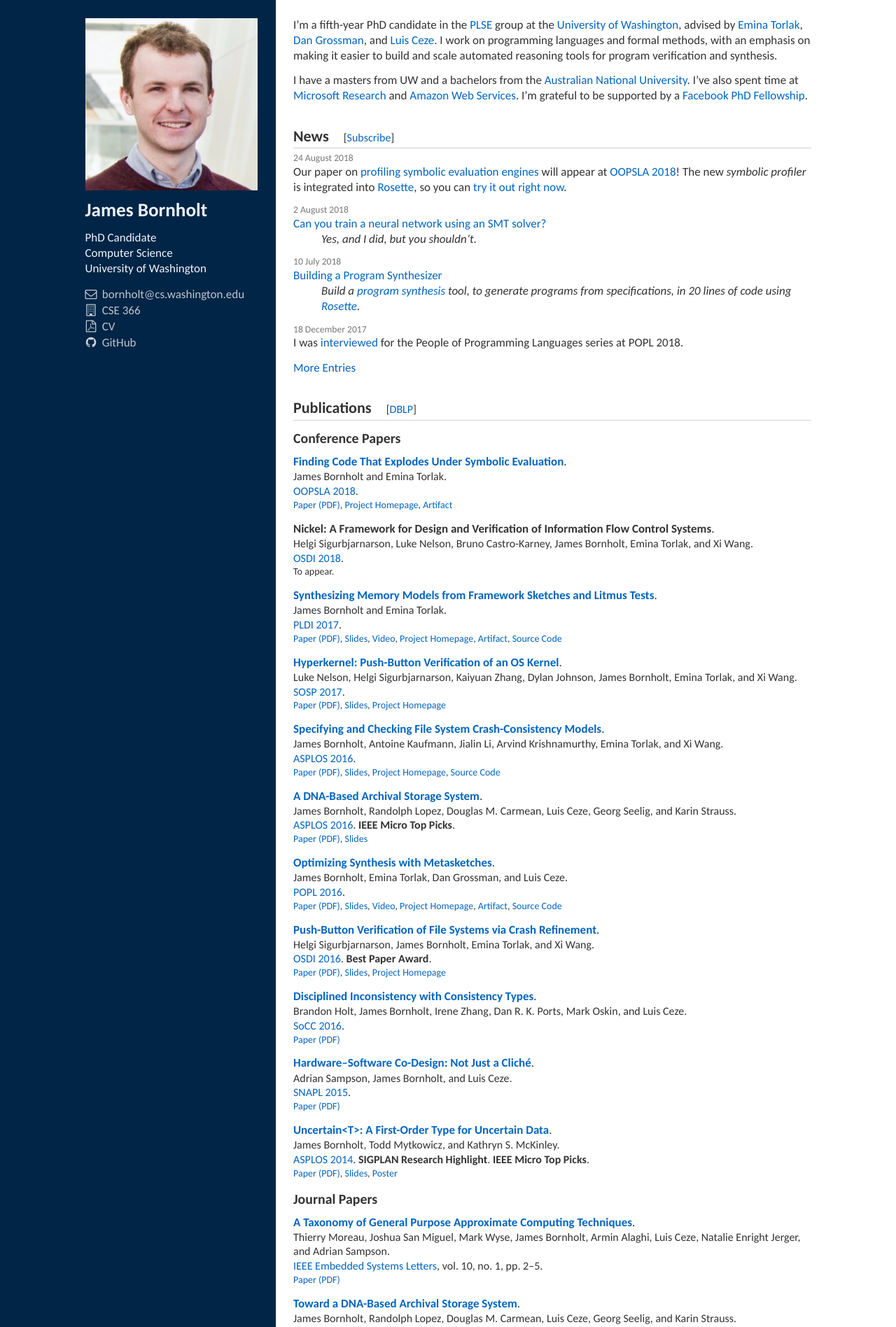
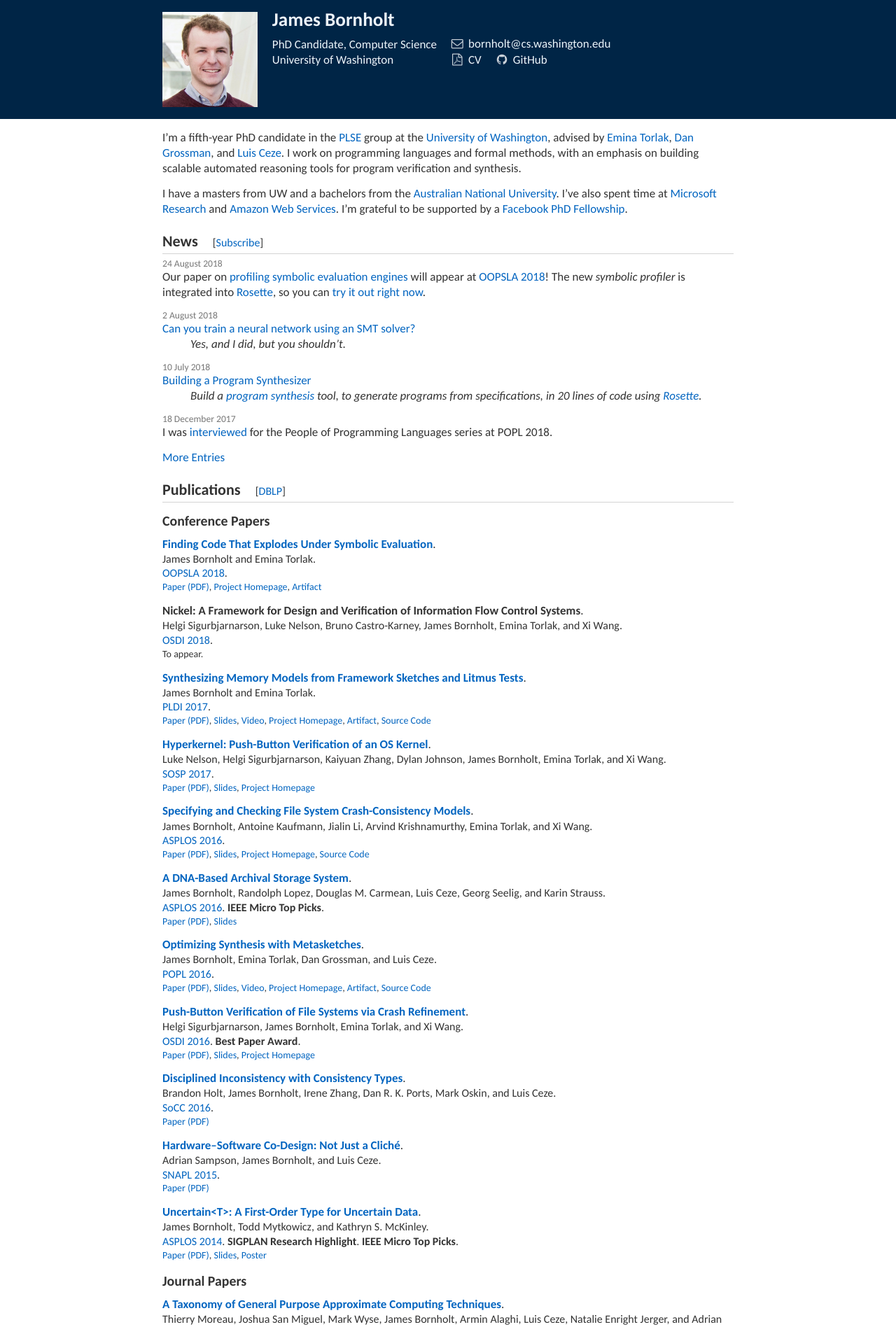
Before and after one commit to jamesbornholt/homepage, a Jekyll site: the page built from index.md, in a window 1280 px wide. Shown: the top 1896 px of the page at 70% size. Built offline with Jekyll 4.4.1, drawn with Linux system fonts in a browser that asks for light colours.

Commit message:
kill the sidebar

```diff
--- a/_config.yml
+++ b/_config.yml
@@ -12,7 +12,7 @@ url: "https://homes.cs.washington.edu"
 permalink: /post/:title.html
 
 # Version
-css_version: 20180903
+css_version: 20180904
 
 
 # Markdown settings
--- a/_layouts/default.html
+++ b/_layouts/default.html
@@ -1,3 +1,4 @@
+{% capture pagename %}{{ page.path | replace:'.md','' | slugify }}{% endcapture %}
 <!doctype html>
 <html lang="en">
 <head>
@@ -21,12 +22,30 @@
 
     <script src="{{ "/js/main.js?VERSION" | replace: 'VERSION', site.css_version | relative_url }}" async></script>
 </head>
-<body class="{{ page.path | replace:'.md','' | slugify }}">
-    <div id="left" class="padding"></div>
-    <div id="container">
+<body class="{{ pagename }}">
+    <div id="header-container">
+        <div id="header">
+            {% if pagename == 'index' %}
+            <div id="header-img">
+                <img src="{{ "/img/me_square.jpg" | relative_url}}" alt="Me." />
+            </div>
+            {% endif %}
+            <div id="header-content">
+                <h1>{% if pagename != 'index' %}<a href="{{ "/" | relative_url }}">{% endif %}James Bornholt{% if pagename != 'index' %}</a>{% endif %}</h1>
+                <div id="header-block">
+                    PhD Candidate, Computer Science<br /><a href="https://cs.washington.edu">University of Washington</a>
+                </div>
+                <div id="header-block">
+                    <div class="header-link header-link"><i class="icon-mail"></i> <a target="_blank" id="contact" href="#">born<span style="display:none">DEL</span>holt@cs.washingto<span style="display:none">ETE</span>n.edu</a></div><br />
+                    <div class="header-link header-link-pad"><i class="icon-pdf"></i> <a href="{{ "/files/cv.pdf" | relative_url }}">CV</a></div>
+                    <div class="header-link"><i class="icon-github"></i> <a href="https://github.com/jamesbornholt">GitHub</a></div>
+                </div>
+            </div>
+        </div>
+    </div>
+    <div id="content">
         {{ content }}
     </div>
-    <div id="right" class="padding"></div>
     <script>
         (function(i,s,o,g,r,a,m){i['GoogleAnalyticsObject']=r;i[r]=i[r]||function(){
         (i[r].q=i[r].q||[]).push(arguments)},i[r].l=1*new Date();a=s.createElement(o),
--- a/_layouts/home.html
+++ b/_layouts/home.html
@@ -1,22 +1,6 @@
 ---
 layout: default
 ---
-
-<div id="sidebar">
-    <div id="sidebar-img">
-        <img src="{{ "/img/me_square.jpg" | relative_url}}" alt="Me." />
-    </div>
-    <div id="sidebar-content">
-        <h1>James Bornholt</h1>
-        <p>PhD Candidate<br />Computer Science<br />University of Washington</p>
-        <p><i class="icon-mail"></i> <a target="_blank" id="contact" href="#">born<span style="display:none">DEL</span>holt@cs.washingto<span style="display:none">ETE</span>n.edu</a><br />
-            <i class="icon-building"></i> <a href="http://uw.edu/maps/?cse">CSE 366</a><br />
-            <i class="icon-pdf"></i> <a href="{{ "/files/cv.pdf" | relative_url }}">CV</a><br />
-            <i class="icon-github"></i> <a href="https://github.com/jamesbornholt">GitHub</a></p>
-    </div>
-</div>
-
-<div id="content">
 
 {{ content }}
 
@@ -53,5 +37,3 @@ layout: default
 <h3>Theses</h3>
 {% assign papers = site.data.papers | where_exp:"paper","paper.type == 'thesis'" %}
 {% include paper-list.html papers=papers %}
-
-</div>
--- a/_layouts/page.html
+++ b/_layouts/page.html
@@ -2,10 +2,4 @@
 layout: default
 ---
 
-{% include header.html %}
-
-<div id="content">
-
 {{ content }}
-
-</div>
--- a/css/main.scss
+++ b/css/main.scss
@@ -11,7 +11,6 @@ body {
     line-height: 1.3;
     color: #333333;
     text-rendering: optimizeLegibility;
-    display: flex;
 }
 
 
@@ -41,7 +40,7 @@ h1, h2, h3, h4 {
     margin: 0.4em 0;
 }
 h1, h2 {
-    margin-top: 1.5em;
+    margin-top: 1.0em;
 }
 h3 {
     margin-top: 0.8em;
@@ -113,67 +112,14 @@ a:hover {
 .icon-github:before { content: '\f09b'; }
 
 
-/* Root flexbox */
-
-#root {
-    display: flex;
-}
-.padding {
-    flex-grow: 1;
-}
-
-
-
-/* Main container */
-
-#container {
-    max-width: 48em;
-    display: flex;
-    flex-flow: row wrap;
-    flex-grow: 1;
-    flex-basis: 48em;
-}
-
-
-
-/* Page header */
-
-/* header */
-#header {
-    margin: 1em;
-    margin-bottom: 0;
-    padding: 0 0 0.83em 0;
-    border-bottom: 1px solid #d3d3d3;
-    flex: 1 100%;
-    display: flex;
-    flex-flow: row wrap;
-}
-#header p {
-    margin: 0;
-}
-#header-text {
-    padding: 0;
-}
-#header h1 {
-    line-height: 1.4;
-    margin: 0;
-}
-#header .header-cell {
-    flex: 1 100%;
-}
-@media screen and (min-width: 48em) {
-    #header .header-cell {
-        flex: 1 0;
-    }
-}
-
-
 
 /* Page content */
 
 #content {
     padding: 1em;
-    flex: 1 100%;
+    max-width: 48em;
+    margin-left: auto;
+    margin-right: auto;
 }
 #content p {
     margin-top: 0;
@@ -187,80 +133,63 @@ a:hover {
 }
 
 
-
-/* Homepage */
-
-/* Container */
-.index #container {
-    max-width: 64em;
-    flex-basis: 64em;
-}
-.index #left {
-    background-color: #002546;
-}
-/* Sidebar */
-#sidebar {
-    padding: 1em;
+/* Header */
+#header-container {
+    width: 100%;
     background-color: #002546;
     color: #EDF4FA;
-    flex: 1 100%;
 }
-#sidebar a {
-    color: #BEC5CC;
+#header {
+    padding: 1em 1em 0 1em;
+    max-width: 48em;
+    margin-left: auto;
+    margin-right: auto;
+}
+#header a {
+    color: #EDF4FA;
     text-decoration: none;
 }
-#sidebar i {
+#header h1 a {
+    color: #EDF4FA;
+}
+#header i {
     color: #CAD1D9;
 }
-#sidebar a:hover {
+#header a:hover {
     color: #CEE0F2;
     text-decoration: none;
 }
-#sidebar h1 {
+#header .header-link {
+    display: inline-block;
+}
+#header .header-link-pad {
+    margin-right: 1em;
+}
+#header h1 {
     line-height: 1.0;
     margin: 0 0 0.3em 0;
 }
-#sidebar-img {
+#header-img {
     max-width: 8em;
     display: inline-block;
     padding: 0;
     vertical-align: top;
     margin-right: 1em;
-    margin-bottom: 1em;
+    padding-bottom: 1em;
 }
-#sidebar-img img {
+#header-img img {
     max-width: 100%;
     height: auto;
     display: block;
 }
-#sidebar-content {
+#header-content {
     display: inline-block;
     vertical-align: top;
+    padding-bottom: 1em;
 }
-#sidebar p {
-    margin: 0;
-}
-@media screen and (min-width: 54em) {
-    #sidebar {
-        flex: 1 0px;
-        padding: 1.5em;
-        min-width: 14em; /* email wrap */
-    }
-    #sidebar-img {
-        display: block;
-        max-width: none;
-        margin-right: 0;
-    }
-    #sidebar p {
-        margin: 0.8em 0;
-    }
-}
-/* Content */
-@media screen and (min-width: 54em) {
-    .index #content {
-        padding: 1.5em;
-        flex: 3 0px;
-    }
+#header-block {
+    display: inline-block;
+    margin-right: 1em;
 }
 
 
--- a/index.md
+++ b/index.md
@@ -4,7 +4,7 @@ layout: home
 
 I’m a fifth-year PhD candidate in the [PLSE][] group at the [University of Washington][uw], advised by [Emina Torlak][emina], [Dan Grossman][djg], and [Luis Ceze][luisceze].
 I work on programming languages and formal methods,
-with an emphasis on making it easier to build and scale automated reasoning tools
+with an emphasis on building scalable automated reasoning tools
 for program verification and synthesis.
 
 I have a masters from UW and a bachelors from the [Australian National University][anu].
```
Lines whose indentation alone changed are shown as unchanged.
